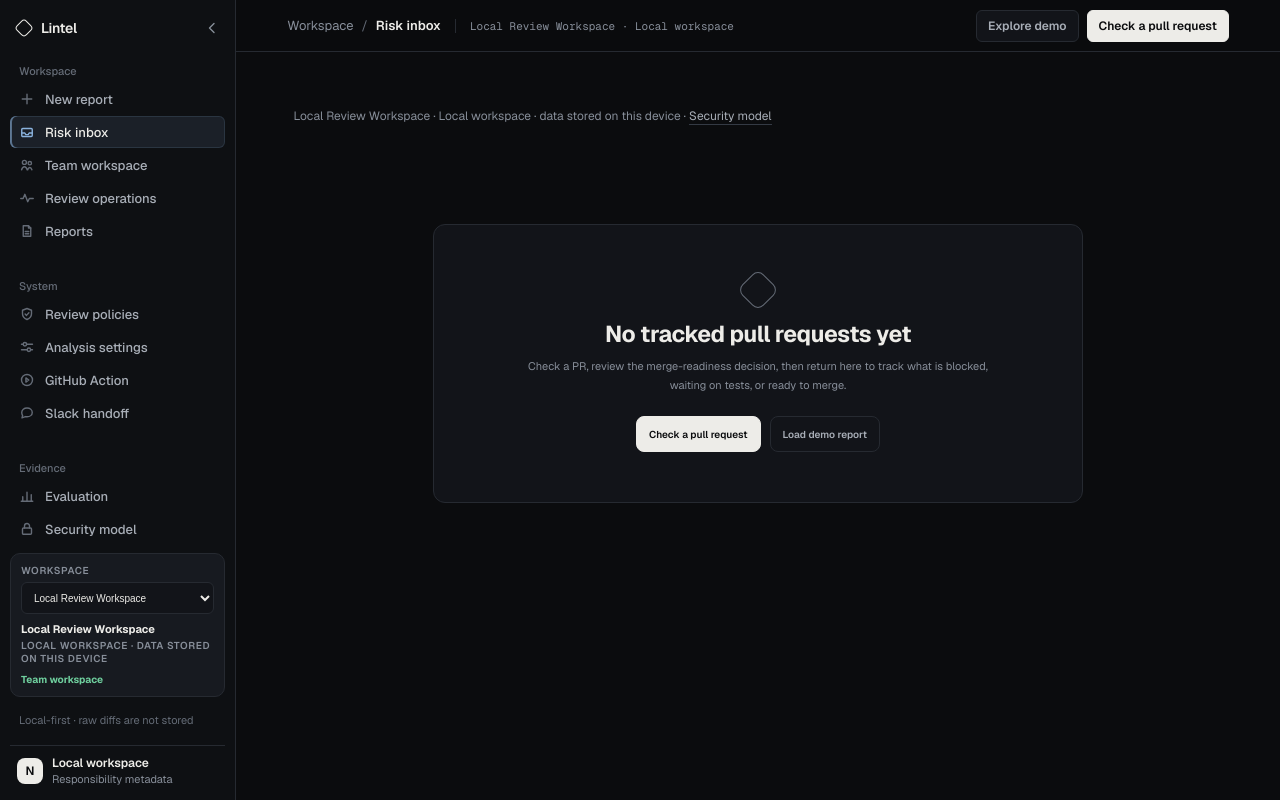
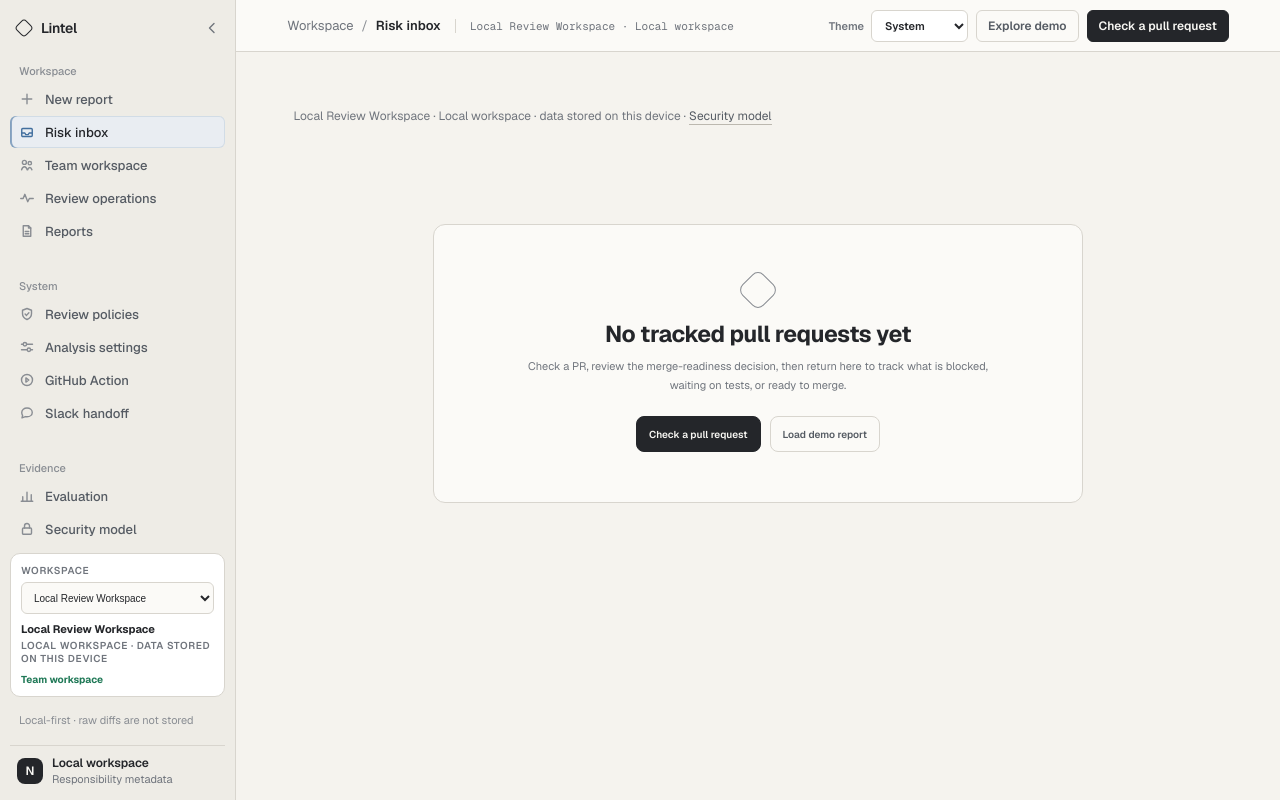
Before and after one commit to dkapesa/Lintel, a Next.js app: page /workspace in a window 1280 px wide. Built offline with nearby package versions, Linux system fonts and the light colour scheme.

Commit message:
E7.4A Add theme architecture

```diff
--- a/app/app-shell.tsx
+++ b/app/app-shell.tsx
@@ -10,6 +10,7 @@ import Link from "next/link";
 import { usePathname } from "next/navigation";
 import { useEffect, useRef, useState, type ReactNode } from "react";
 import { findShellRoute, isShellNavItemActive, SHELL_NAV_GROUPS, ShellIcon } from "./nav-config";
+import { ThemeControl } from "./theme-provider";
 import {
   activeWorkspace,
   ensureWorkspaceStore,
@@ -298,7 +299,7 @@ export default function AppShell({ children, title, context, actions }: AppShell
             <strong className="shell-topbar-title">{routeTitle}</strong>
             {context && <span className="shell-topbar-meta">{context}</span>}
           </div>
-          {actions && <div className="shell-topbar-actions">{actions}</div>}
+          <div className="shell-topbar-actions"><ThemeControl />{actions}</div>
         </header>
         <main className="shell-main">{children}</main>
       </div>
--- a/app/design-system.css
+++ b/app/design-system.css
@@ -75,7 +75,13 @@
   --color-information-soft: rgba(143, 182, 227, 0.12);
   --color-provenance: #c9a3e0;       /* model-assisted provenance */
   --color-provenance-soft: rgba(201, 163, 224, 0.14);
-  --color-glass: rgba(18, 20, 25, 0.94);
+  --color-control-background: var(--color-surface-inset);
+  --color-code-background: #0d0f13;
+  --color-overlay-surface: #171a20;
+  --color-overlay-backdrop: rgb(4 5 6 / 62%);
+  --color-selection: rgb(138 178 221 / 28%);
+  --color-autofill: #1b2028;
+  --color-glass: var(--color-overlay-surface);
 
   /* --- Spacing and layout rhythm ---------------------------- */
   --space-1: 4px;
@@ -111,14 +117,16 @@
   --control-height-lg: 40px; /* prominent actions */
   --transition-fast: 130ms ease;
   --transition-base: 160ms ease;
-  --shadow-card: 0 1px 3px rgba(0, 0, 0, 0.32);
-  --shadow-panel: 0 8px 24px rgba(0, 0, 0, 0.38);
+  --shadow-card: none;
+  --shadow-panel: 0 8px 24px rgb(0 0 0 / 24%);
   --shadow-overlay: 0 16px 42px rgba(0, 0, 0, 0.42);
   --shadow-selected: inset 0 0 0 1px rgba(139, 169, 212, 0.28);
 
   /* ============================================================
-     Legacy aliases — historical names re-pointed at the semantic
-     layer above. Route CSS migrates off these over E7.x.
+     Compatibility aliases — historical names re-pointed at the
+     semantic layer above. They remain only while route adoption is
+     staged through E7.4B. New shared or route styles must use the
+     --color-* semantic layer instead.
      ============================================================ */
   --color-page-primary: var(--color-canvas);
   --color-surface-secondary: var(--color-surface);
@@ -186,18 +194,74 @@
   --dorange-soft: var(--color-danger-soft);
   --dblue: var(--color-information);
   --dblue-soft: var(--color-information-soft);
-  --dred: #e58f8f;
-  --dred-soft: rgba(229, 143, 143, 0.14);
-  --dwarm-soft: rgba(205, 184, 132, 0.12);
+  --dred: var(--color-danger);
+  --dred-soft: var(--color-danger-soft);
+  --dwarm-soft: var(--color-warning-soft);
   --dglass: var(--color-glass);
   --dmono: var(--font-mono);
+}
+
+/* Light theme: warm paper, graphite text, and the same semantic
+   hierarchy as dark mode. Compatibility aliases above resolve through
+   these values without route-specific colour overrides. */
+:root[data-theme="light"] {
+  color-scheme: light;
+  --color-canvas: #f5f3ee;
+  --color-sidebar: #eeece6;
+  --color-surface: #fbfaf7;
+  --color-surface-raised: #ffffff;
+  --color-surface-selected: #e9edf2;
+  --color-surface-hover: #f0efeb;
+  --color-surface-inset: #f0eee9;
+  --color-border: #d8d5ce;
+  --color-border-strong: #bcb8af;
+  --color-text-primary: #24262a;
+  --color-text-secondary: #555b63;
+  --color-text-muted: #70757d;
+  --color-text-faint: #898d93;
+  --color-text-inverse: #f8f7f3;
+  --color-accent: #426f9e;
+  --color-accent-strong: #285a8d;
+  --color-focus-ring: #356fa7;
+  --color-success: #207957;
+  --color-success-soft: rgb(32 121 87 / 11%);
+  --color-warning: #966415;
+  --color-warning-strong: #7a4e08;
+  --color-warning-muted: #866b3a;
+  --color-warning-soft: rgb(150 100 21 / 12%);
+  --color-danger: #b34b43;
+  --color-danger-strong: #963a31;
+  --color-danger-soft: rgb(179 75 67 / 11%);
+  --color-information: #3d6f9f;
+  --color-information-muted: #587a99;
+  --color-information-soft: rgb(61 111 159 / 11%);
+  --color-provenance: #765790;
+  --color-provenance-soft: rgb(118 87 144 / 11%);
+  --color-control-background: #ffffff;
+  --color-code-background: #eeece7;
+  --color-overlay-surface: #ffffff;
+  --color-overlay-backdrop: rgb(30 32 36 / 32%);
+  --color-selection: rgb(66 111 158 / 20%);
+  --color-autofill: #e8edf3;
+  --shadow-card: none;
+  --shadow-panel: 0 8px 24px rgb(36 38 42 / 12%);
+  --shadow-overlay: 0 16px 42px rgb(36 38 42 / 18%);
+  --shadow-selected: inset 0 0 0 1px rgb(66 111 158 / 30%);
 }
 
 /* The application shell shares the single semantic palette. */
 .app-shell,
 .workspace-shell {
-  color-scheme: dark;
+  color-scheme: inherit;
 }
+
+html { background:var(--color-canvas); color-scheme:dark; }
+html[data-theme="light"] { color-scheme:light; }
+body { background:var(--color-canvas); color:var(--color-text-primary); }
+::selection { background:var(--color-selection); color:var(--color-text-primary); }
+
+:where(input, textarea, select) { color-scheme:inherit; }
+:where(input, textarea, select):-webkit-autofill { -webkit-box-shadow:0 0 0 1000px var(--color-autofill) inset; -webkit-text-fill-color:var(--color-text-primary); }
 
 /* Shared type hierarchy */
 body {
@@ -421,7 +485,7 @@ body {
   height: var(--tour-height);
   border: 2px solid var(--color-focus-ring);
   border-radius: var(--radius-card);
-  box-shadow: 0 0 0 100vmax rgb(4 5 6 / 74%);
+  box-shadow: 0 0 0 100vmax var(--color-overlay-backdrop);
   pointer-events: none;
   transition: top var(--transition-base), left var(--transition-base), width var(--transition-base), height var(--transition-base);
 }
--- a/app/layout.tsx
+++ b/app/layout.tsx
@@ -3,6 +3,7 @@ import { Geist, Geist_Mono, Newsreader } from "next/font/google";
 import "./globals.css";
 import "./design-system.css";
 import GuidedTour from "./guided-tour";
+import { ThemeProvider, THEME_PREFERENCE_STORAGE_KEY } from "./theme-provider";
 
 /* Deterministic typography (W1 landing, E7.0 application). Geist Sans and
    Geist Mono are the application faces (via --font-sans/--font-mono in
@@ -17,10 +18,27 @@ export const metadata: Metadata = {
     "Lintel turns pull requests into inspectable evidence, unresolved conditions and a clear engineering decision. Agents create code; Lintel verifies what is ready — and the engineer stays the final authority.",
 };
 
+const themeBootstrapScript = `(() => {
+  try {
+    const key = ${JSON.stringify(THEME_PREFERENCE_STORAGE_KEY)};
+    const stored = window.localStorage.getItem(key);
+    const preference = stored === "dark" || stored === "light" || stored === "system" ? stored : "system";
+    const resolved = preference === "system"
+      ? (window.matchMedia && window.matchMedia("(prefers-color-scheme: dark)").matches ? "dark" : "light")
+      : preference;
+    document.documentElement.dataset.theme = resolved;
+    document.documentElement.style.colorScheme = resolved;
+  } catch {
+    document.documentElement.dataset.theme = "dark";
+    document.documentElement.style.colorScheme = "dark";
+  }
+})();`;
+
 export default function RootLayout({ children }: Readonly<{ children: React.ReactNode }>) {
   return (
-    <html lang="en" data-scroll-behavior="smooth" className={`${geist.variable} ${geistMono.variable} ${newsreader.variable}`}>
-      <body><GuidedTour>{children}</GuidedTour></body>
+    <html lang="en" data-scroll-behavior="smooth" className={`${geist.variable} ${geistMono.variable} ${newsreader.variable}`} suppressHydrationWarning>
+      <head><script dangerouslySetInnerHTML={{ __html: themeBootstrapScript }} /></head>
+      <body><ThemeProvider><GuidedTour>{children}</GuidedTour></ThemeProvider></body>
     </html>
   );
 }
--- /dev/null
+++ b/app/theme-provider.tsx
@@ -0,0 +1,114 @@
+"use client";
+
+import { createContext, useContext, useEffect, useMemo, useRef, useState, type ReactNode } from "react";
+
+export const THEME_PREFERENCE_STORAGE_KEY = "lintel.themePreference.v1";
+
+export type ThemePreference = "system" | "dark" | "light";
+export type ResolvedTheme = "dark" | "light";
+
+type ThemeContextValue = {
+  preference: ThemePreference;
+  resolvedTheme: ResolvedTheme;
+  setThemePreference: (preference: ThemePreference) => void;
+};
+
+const ThemeContext = createContext<ThemeContextValue | null>(null);
+
+export function normalizeThemePreference(value: unknown): ThemePreference {
+  return value === "dark" || value === "light" || value === "system" ? value : "system";
+}
+
+export function resolveTheme(preference: ThemePreference, systemPrefersDark: boolean): ResolvedTheme {
+  return preference === "system" ? (systemPrefersDark ? "dark" : "light") : preference;
+}
+
+function systemPrefersDark() {
+  return typeof window !== "undefined"
+    && typeof window.matchMedia === "function"
+    && window.matchMedia("(prefers-color-scheme: dark)").matches;
+}
+
+function applyResolvedTheme(theme: ResolvedTheme) {
+  document.documentElement.dataset.theme = theme;
+  document.documentElement.style.colorScheme = theme;
+}
+
+export function ThemeProvider({ children }: { children: ReactNode }) {
+  const [preference, setPreference] = useState<ThemePreference>("system");
+  const [resolvedTheme, setResolvedTheme] = useState<ResolvedTheme>("dark");
+  const preferenceRef = useRef<ThemePreference>("system");
+
+  useEffect(() => {
+    let storedPreference: ThemePreference = "system";
+    try {
+      storedPreference = normalizeThemePreference(window.localStorage.getItem(THEME_PREFERENCE_STORAGE_KEY));
+    } catch {
+      // A blocked storage area must never prevent application rendering.
+    }
+
+    const media = typeof window.matchMedia === "function"
+      ? window.matchMedia("(prefers-color-scheme: dark)")
+      : null;
+    const applyPreference = (nextPreference: ThemePreference) => {
+      const nextTheme = resolveTheme(nextPreference, media?.matches ?? true);
+      preferenceRef.current = nextPreference;
+      setPreference(nextPreference);
+      setResolvedTheme(nextTheme);
+      applyResolvedTheme(nextTheme);
+    };
+
+    applyPreference(storedPreference);
+    const onSystemThemeChange = () => {
+      if (preferenceRef.current === "system") applyPreference("system");
+    };
+    media?.addEventListener("change", onSystemThemeChange);
+    return () => media?.removeEventListener("change", onSystemThemeChange);
+  }, []);
+
+  const value = useMemo<ThemeContextValue>(() => ({
+    preference,
+    resolvedTheme,
+    setThemePreference(nextPreference) {
+      const safePreference = normalizeThemePreference(nextPreference);
+      try {
+        window.localStorage.setItem(THEME_PREFERENCE_STORAGE_KEY, safePreference);
+      } catch {
+        // The selected theme still applies for this browser session.
+      }
+      const nextTheme = resolveTheme(safePreference, systemPrefersDark());
+      preferenceRef.current = safePreference;
+      setPreference(safePreference);
+      setResolvedTheme(nextTheme);
+      applyResolvedTheme(nextTheme);
+    },
+  }), [preference, resolvedTheme]);
+
+  return <ThemeContext.Provider value={value}>{children}</ThemeContext.Provider>;
+}
+
+export function useTheme() {
+  const context = useContext(ThemeContext);
+  if (!context) throw new Error("useTheme must be used inside ThemeProvider");
+  return context;
+}
+
+export function ThemeControl() {
+  const { preference, resolvedTheme, setThemePreference } = useTheme();
+
+  return (
+    <label className="shell-theme-control">
+      <span>Theme</span>
+      <select
+        value={preference}
+        onChange={(event) => setThemePreference(normalizeThemePreference(event.target.value))}
+        aria-label="Theme preference"
+        title={`Theme preference: ${preference}. Resolved ${resolvedTheme}.`}
+      >
+        <option value="system">System</option>
+        <option value="dark">Dark</option>
+        <option value="light">Light</option>
+      </select>
+    </label>
+  );
+}
```
Also changed, not shown: app/globals.css.
